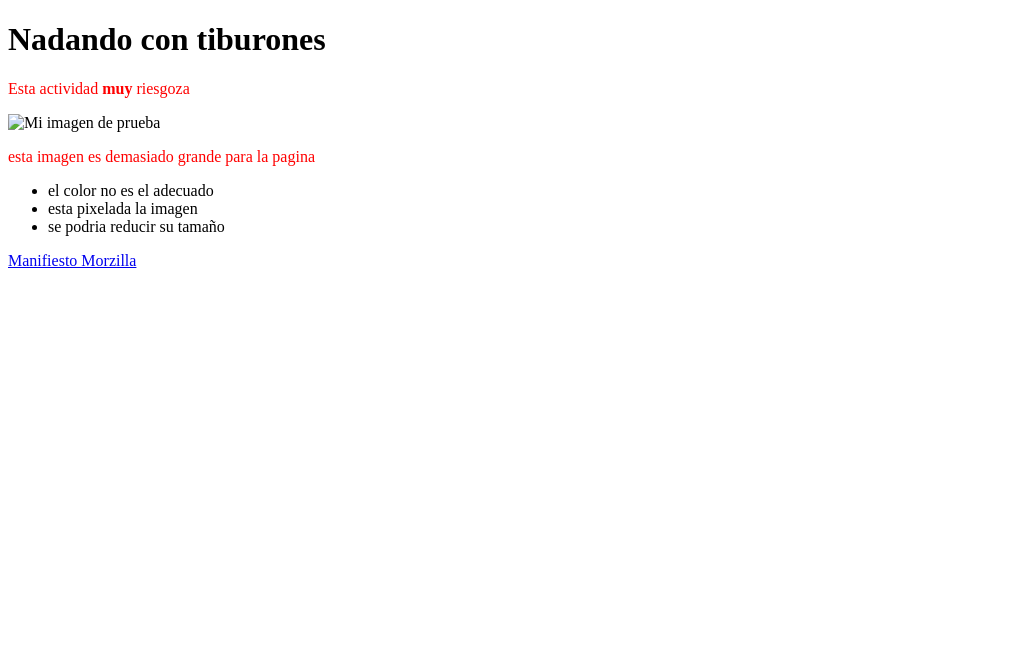
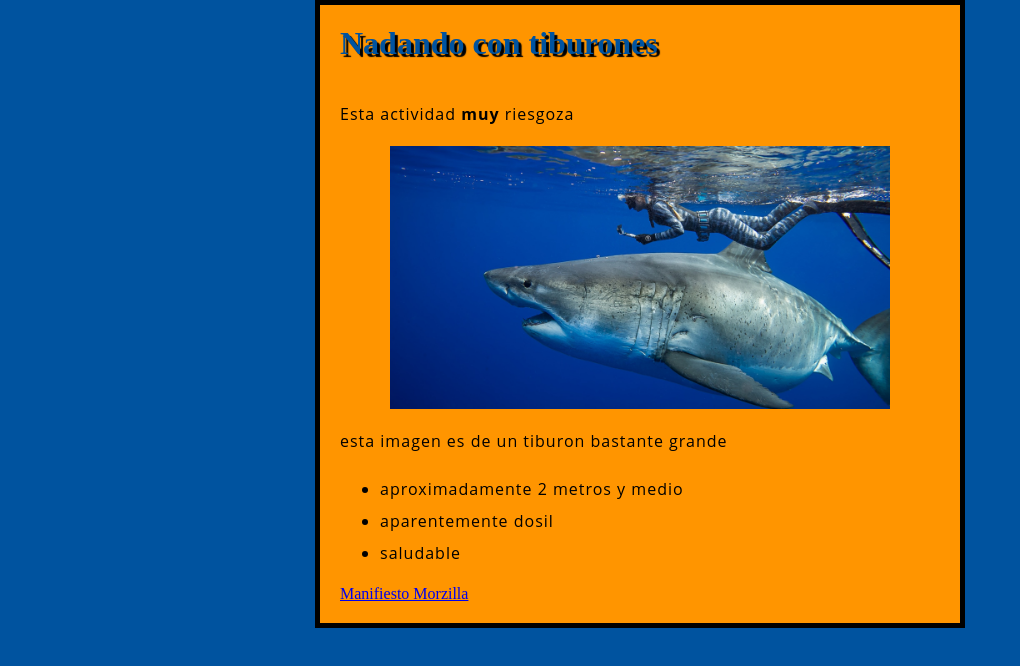
Before and after one commit to tiagov29/Documentation, a plain HTML site: page pruebas-sitio/index.html in a window 1280 px wide. Shown: the whole page, without its empty margins (0-1020 px from the left). Drawn offline with Linux system fonts and the light colour scheme.

Commit message:
adding some css style

```diff
--- a/pruebas-sitio/index.html
+++ b/pruebas-sitio/index.html
@@ -10,12 +10,12 @@
 <body>
     <h1>Nadando con tiburones</h1>
     <p>Esta actividad <strong>muy</strong> riesgoza</p>
-    <img src="./images/swimming-how-to.jpg.crdownload" alt="Mi imagen de prueba">
-    <p>esta imagen es demasiado grande para la pagina</p>
+    <img src="./images/shark.jpg" alt="Mi imagen de prueba">
+    <p>esta imagen es de un tiburon bastante grande</p>
     <ul>
-        <li>el color no es el adecuado</li>
-        <li>esta pixelada la imagen</li>
-        <li>se podria reducir su tamaño</li>
+        <li>aproximadamente 2 metros y medio</li>
+        <li>aparentemente dosil</li>
+        <li>saludable</li>
     </ul>
     <a href="https://www.mozilla.org/es-AR/about/manifesto/">Manifiesto Morzilla</a>
 </body>
--- a/pruebas-sitio/styles/style.css
+++ b/pruebas-sitio/styles/style.css
@@ -1,3 +1,31 @@
-p {
-    color: red;
+html {
+    background-color: #00539f;
 }
+
+body {
+    width : 600px;
+    margin: 0 auto;
+    background-color: #ff9500;
+    padding: 0 20px 20px 20px;
+    border: 5px solid black;
+}
+
+img {
+    display: block;
+    margin: 0 auto;
+    width: 500px;
+}
+
+h1 {
+    margin: 0;
+    padding: 20px 0;
+    color: #00539f;
+    text-shadow: 3px 3px 1px black;
+}
+
+p, li {
+    font-size: 16px;
+    line-height: 2;
+    letter-spacing: 1px;
+    font-family: "Open Sans", sans-serif;
+}
```
Also changed, not shown: pruebas-sitio/images/shark.jpg (added).
